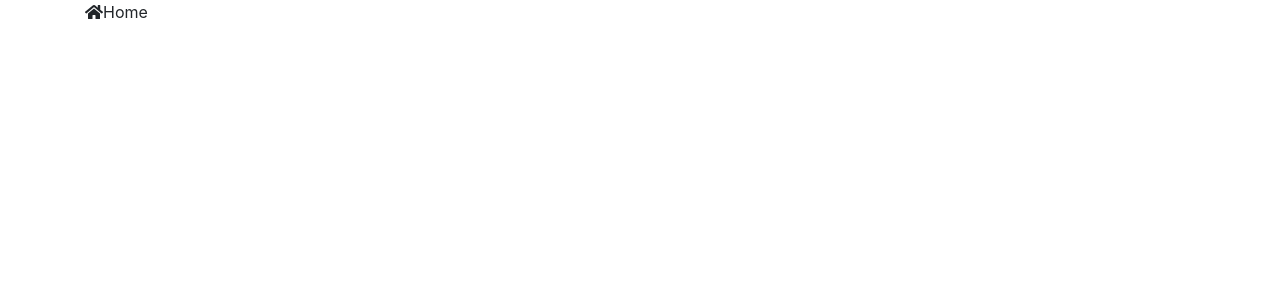
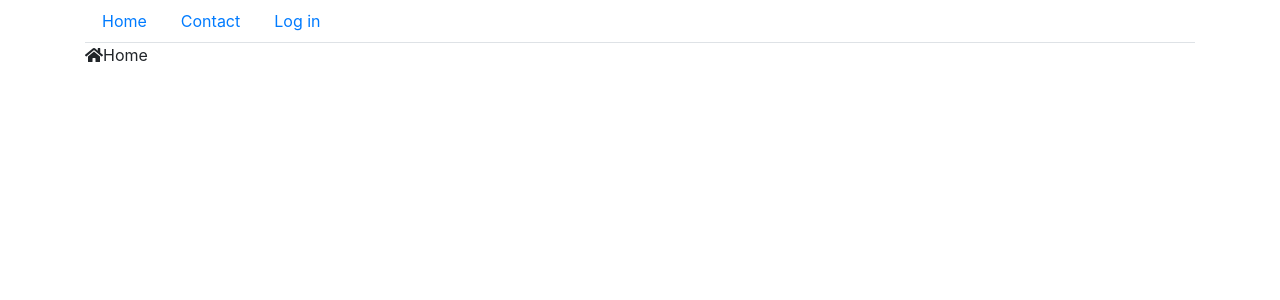
Before and after one commit to lazvel/filmoteka-frontend, a React (Create React App) app: page / in a window 1280 px wide. Shown: the top 300 px of the page. Built offline with nearby package versions, Linux system fonts and the light colour scheme.

Commit message:
Created main menu component

```diff
--- /dev/null
+++ b/src/components/MainMenu/MainMenu.tsx
@@ -0,0 +1,18 @@
+import React, { Component } from 'react'
+import { Container, Nav } from 'react-bootstrap'
+
+export class MainMenu extends Component {
+    render() {
+        return (
+            <Container>
+                <Nav variant="tabs">
+                    <Nav.Link href="/">Home</Nav.Link>
+                    <Nav.Link href="/">Contact</Nav.Link>
+                    <Nav.Link href="/">Log in</Nav.Link>
+                </Nav>
+            </Container>
+        )
+    }
+}
+
+export default MainMenu
--- a/src/index.tsx
+++ b/src/index.tsx
@@ -8,10 +8,12 @@
 import 'popper.js/dist/popper.js';
 import 'bootstrap/dist/js/bootstrap.min.js';
 import '@fortawesome/fontawesome-free/css/fontawesome.min.css';
+import MainMenu from './components/MainMenu/MainMenu';
 
 
 ReactDOM.render(
   <React.StrictMode>
+    <MainMenu></MainMenu>
     <App />
   </React.StrictMode>,
   document.getElementById('root')
```
Also changed, not shown: 1 other file (tests, documents, lock files or other folders).
